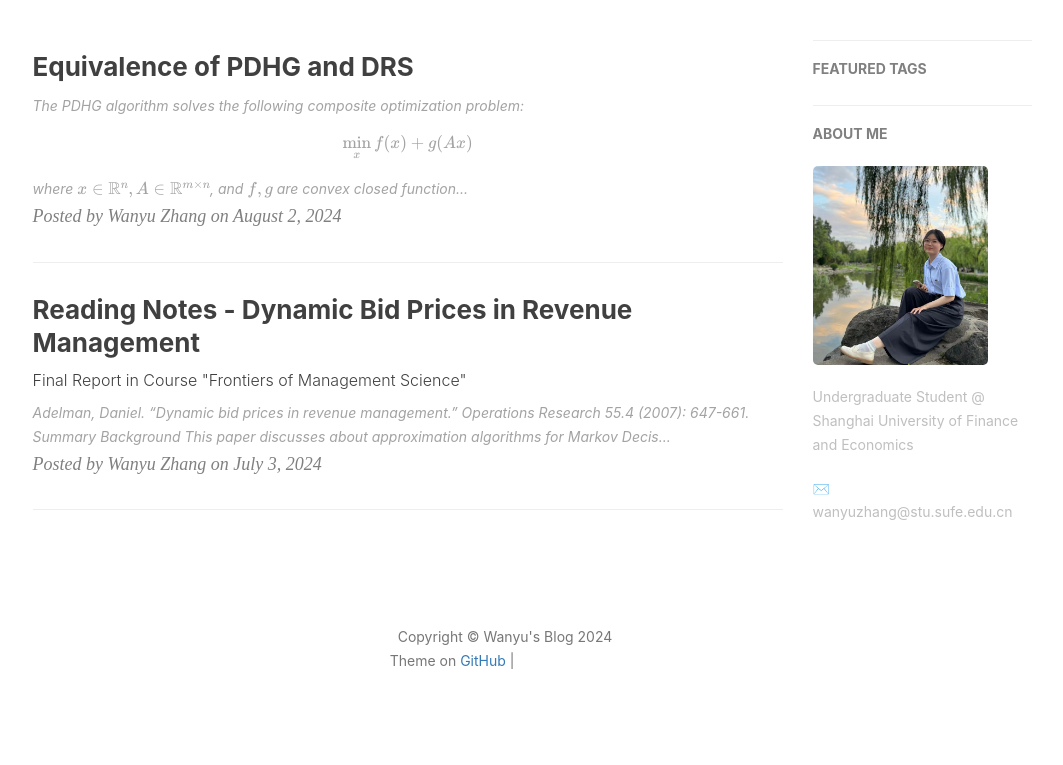
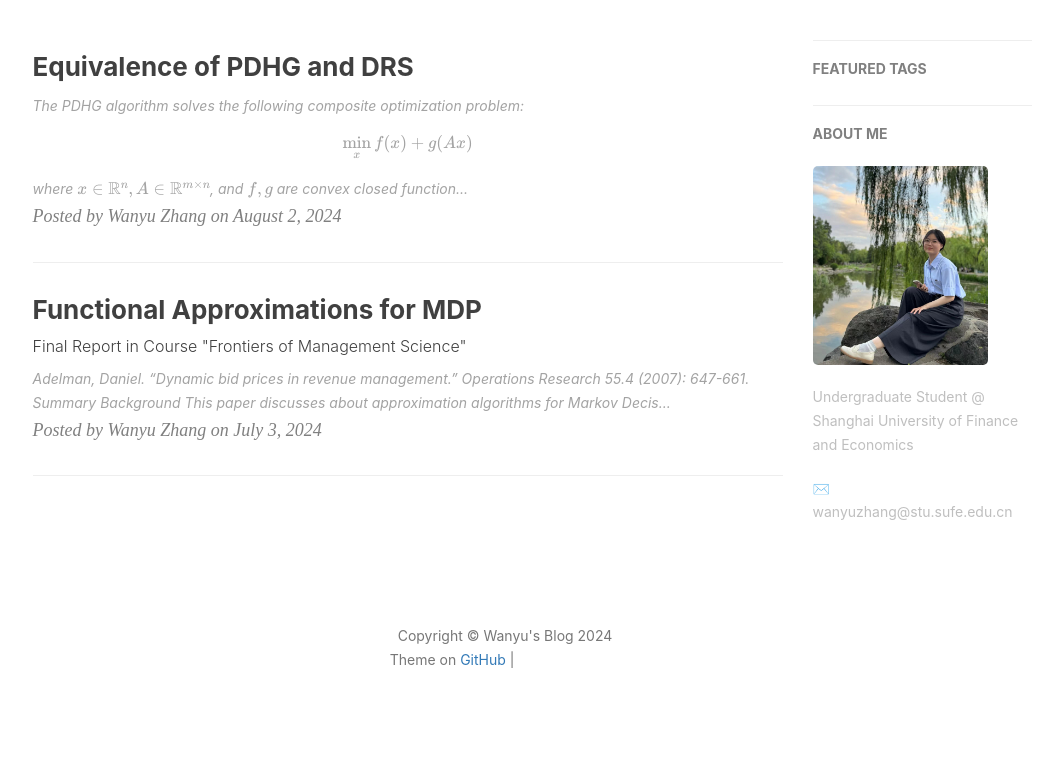
Before and after one commit to zwyhahaha/zwyhahaha.github.io, a Jekyll site: the page built from index.html, in a window 1280 px wide. Shown: the part 418-1183 px from the top of the page, without its empty margins (135-1198 px from the left). Built offline with Jekyll 4.4.1, drawn with Linux system fonts in a browser that asks for light colours; nearby versions of some CDN libraries; formulas are drawn with MathJax 3; the list of posts is cut into pages by our own code; comment, search, counter and statistics services are not loaded; grey boxes are pictures that could not be loaded.

Commit message:
Update 2024-07-03-MDP-aprox.md

```diff
--- a/_posts/2024-07-03-MDP-aprox.md
+++ b/_posts/2024-07-03-MDP-aprox.md
@@ -1,6 +1,6 @@
 ---
 layout:     post
-title:      Reading Notes - Dynamic Bid Prices in Revenue Management
+title:      Functional Approximations for MDP
 subtitle:   Final Report in Course "Frontiers of Management Science"
 date:       2024-07-03
 author:     Wanyu Zhang
```
